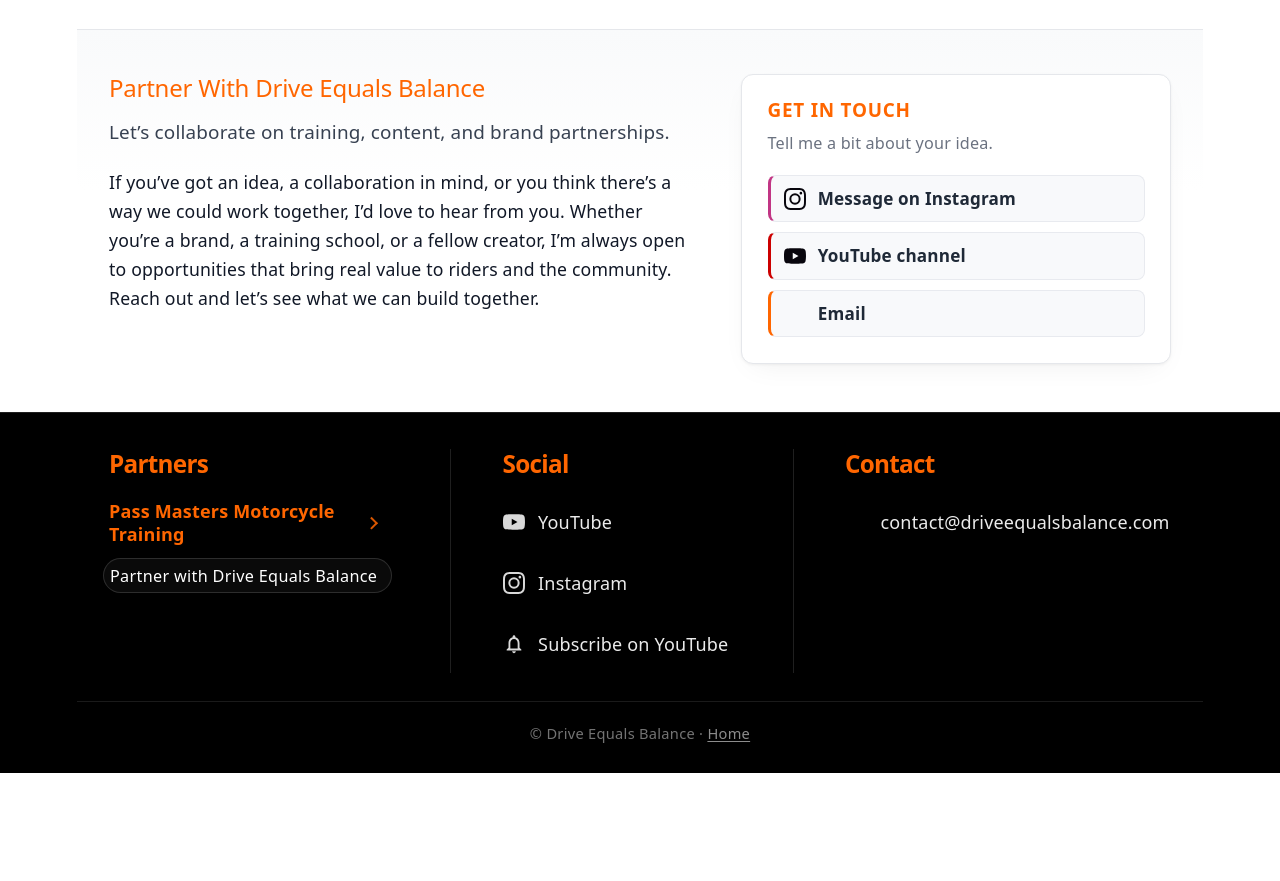
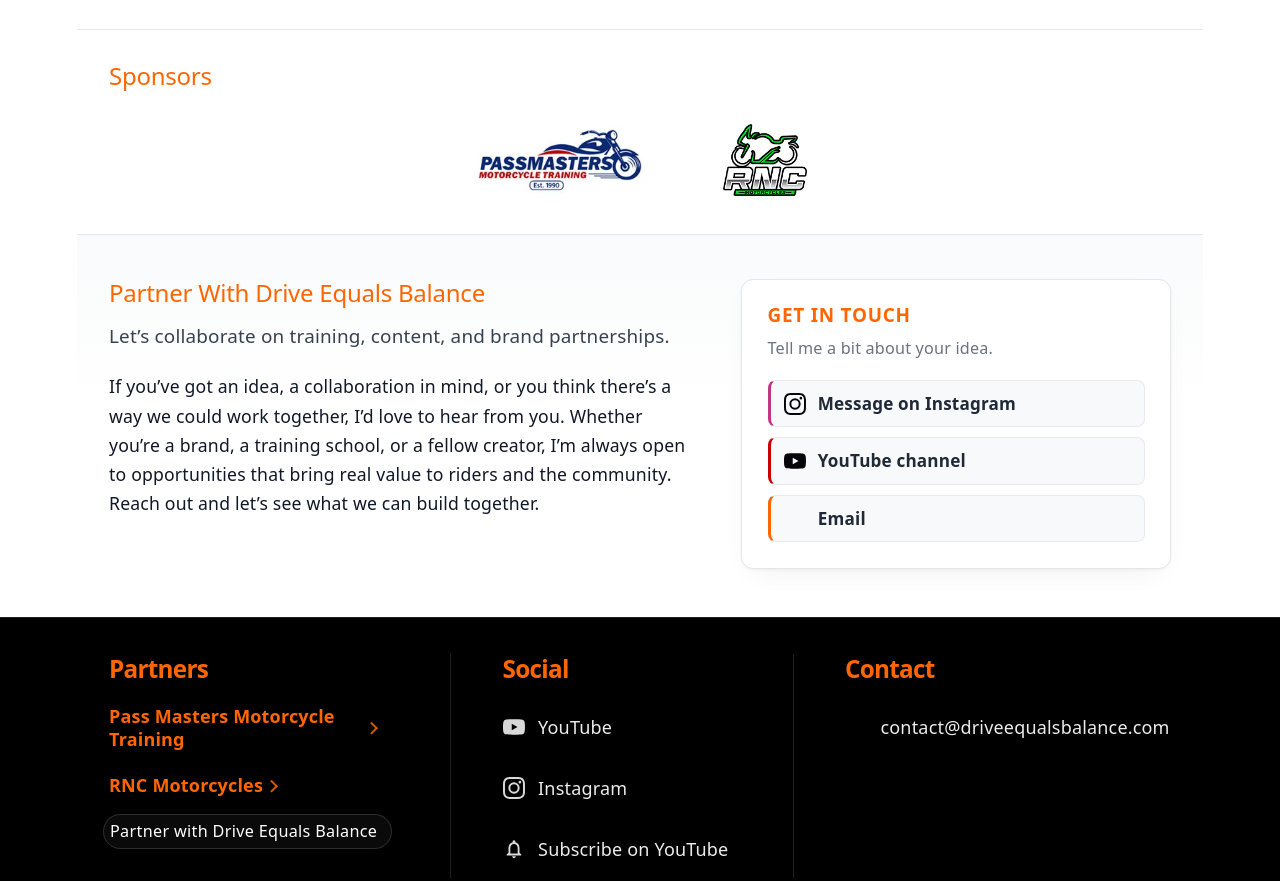
Before and after one commit to DriveEqualsBalance/drive-equals-balance, a website built with Vite: page r1-series.html in a window 1280 px wide. Shown: the part 1745-2626 px from the top of the page. Before the commit the page ends 2518 px from the top, so only its background shows below. Built offline with nearby package versions, Linux system fonts and the light colour scheme.

Commit message:
feat: add sponsors section to r1 page

```diff
--- a/src/r1-series.js
+++ b/src/r1-series.js
@@ -1,6 +1,8 @@
 import './style.css'
 import heroImg from './assets/logo.png'
 import r1CoverImg from './assets/r1-cover.JPG'
+import rncLogo from './assets/rnc-logo.png'
+import passmastersLogo from './assets/PassmastersMC.webp'
 import { initSiteNav } from './init-site-nav.js'
 import { getSiteNavHtml } from './site-nav-html.js'
 import { getSiteFooterHtml } from './site-footer-html.js'
@@ -113,7 +115,7 @@
             <li><span class="r1-series__fact-label">Format</span> Five episodes, London-based</li>
             <li><span class="r1-series__fact-label">Tests</span> Mod 1 &amp; Mod 2 (full licence path)</li>
             <li><span class="r1-series__fact-label">Bike</span> Yamaha R1 (supersport)</li>
-            <li><span class="r1-series__fact-label">Schedule</span> Episodes rolling through 2026</li>
+            <li><span class="r1-series__fact-label">Schedule</span> Episodes rolling through May and June 2026</li>
           </ul>
         </div>
       </div>
@@ -169,6 +171,38 @@
   </div>
 </section>
 
+<section id="sponsors" class="mission r1-sponsors" aria-labelledby="sponsors-heading">
+  <div class="mission__inner">
+    <h2 id="sponsors-heading" class="mission__title">Sponsors</h2>
+    <ul class="r1-sponsors__list" role="list">
+      <li class="r1-sponsors__item">
+        <a
+          href="https://passmastersmct.co.uk/"
+          class="r1-sponsors__link"
+          target="_blank"
+          rel="noopener noreferrer">
+          <img
+            class="r1-sponsors__logo"
+            src="${passmastersLogo}"
+            width="280"
+            height="120"
+            alt="Pass Masters Motorcycle Training">
+        </a>
+      </li>
+      <li class="r1-sponsors__item">
+        <span class="r1-sponsors__logo-wrap">
+          <img
+            class="r1-sponsors__logo"
+            src="${rncLogo}"
+            width="200"
+            height="80"
+            alt="RNC">
+        </span>
+      </li>
+    </ul>
+  </div>
+</section>
+
 ${getPartnerSectionHtml({ assetBase })}
 
 ${getSiteFooterHtml({
--- a/src/site-footer-html.js
+++ b/src/site-footer-html.js
@@ -41,6 +41,13 @@
           target="_blank"
           rel="noopener noreferrer">
           Pass Masters Motorcycle Training
+        </a>
+        <a
+          href="https://www.rncmotorcycles.co.uk/"
+          class="site-footer__partner-link"
+          target="_blank"
+          rel="noopener noreferrer">
+          RNC Motorcycles
         </a>
         <a href="${partnerHref}" class="site-footer__collab-link">
           Partner with Drive Equals Balance
--- a/src/style.css
+++ b/src/style.css
@@ -904,6 +904,55 @@
   text-transform: uppercase;
   color: var(--accent);
   margin-bottom: 0.25rem;
+}
+
+.r1-sponsors__list {
+  list-style: none;
+  margin: 0;
+  padding: 0;
+  display: flex;
+  flex-wrap: wrap;
+  align-items: center;
+  justify-content: center;
+  gap: clamp(2rem, 6vw, 3.5rem);
+}
+
+.r1-sponsors__item {
+  margin: 0;
+}
+
+.r1-sponsors__link {
+  display: inline-flex;
+  align-items: center;
+  justify-content: center;
+  padding: 0.35rem;
+  border-radius: 8px;
+  transition: background 0.15s ease, opacity 0.15s ease;
+}
+
+.r1-sponsors__link:hover {
+  background: rgba(0, 0, 0, 0.04);
+}
+
+.r1-sponsors__link:focus-visible {
+  outline: 2px solid var(--accent);
+  outline-offset: 3px;
+}
+
+.r1-sponsors__logo-wrap {
+  display: inline-flex;
+  align-items: center;
+  justify-content: center;
+  padding: 0.35rem;
+}
+
+.r1-sponsors__logo {
+  display: block;
+  max-width: min(280px, 42vw);
+  max-height: 72px;
+  width: auto;
+  height: auto;
+  object-fit: contain;
 }
 
 .r1-series__caption {
```
Also changed, not shown: src/assets/PassmastersMC.webp (added), src/assets/rnc-logo.png (added).
